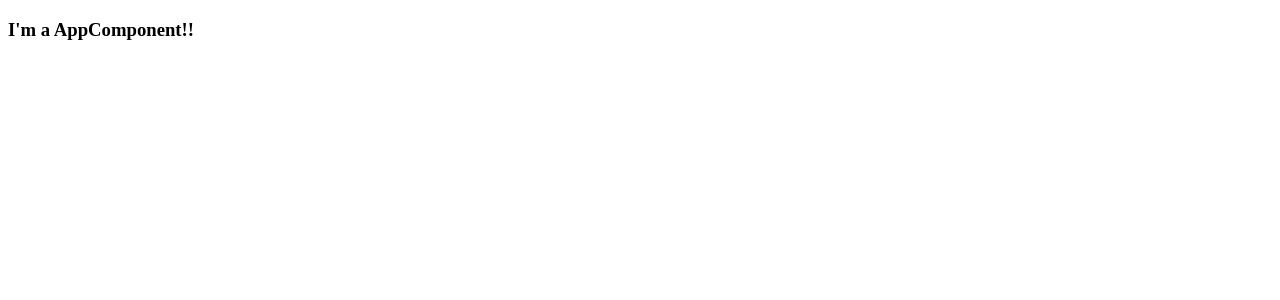
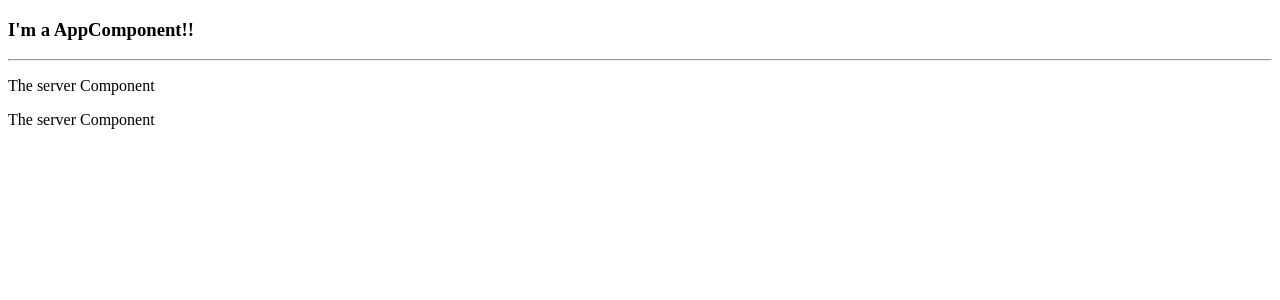
Before and after one commit to JuanOlivadoti/Angular5Course-Max, an Angular app in the folder my-first-app/: page / in a window 1280 px wide. Shown: the top 300 px of the page. Built offline with nearby package versions, Linux system fonts and the light colour scheme.

Commit message:
templateUrl!!!
componente generado con cli

```diff
--- a/my-first-app/src/app/app.component.html
+++ b/my-first-app/src/app/app.component.html
@@ -1 +1,3 @@
 <h3>I'm a AppComponent!!</h3>
+<hr>
+<app-servers></app-servers>
--- a/my-first-app/src/app/app.module.ts
+++ b/my-first-app/src/app/app.module.ts
@@ -5,11 +5,15 @@ import { HttpModule } from '@angular/http';
 
 
 import { AppComponent } from './app.component';
+import { ServerComponent } from './server/server.component';
+import { ServersComponent } from './servers/servers.component';
 
 
 @NgModule({
   declarations: [
-    AppComponent
+    AppComponent,
+    ServerComponent,
+    ServersComponent
   ],
   imports: [
     BrowserModule,
--- a/my-first-app/src/app/server/server.component.ts
+++ b/my-first-app/src/app/server/server.component.ts
@@ -1,12 +1,9 @@
-import { Component } from "@angular/core";
+import { Component } from '@angular/core';
 
 @Component({
-    selector: 'app-sever',
-    template: './server.component.html'
+    selector: 'app-server',
+    templateUrl: './server.component.html'
 })
 
 export class ServerComponent {
-    constructor(parameters) {
-
-    }
 }
--- /dev/null
+++ b/my-first-app/src/app/servers/servers.component.html
@@ -0,0 +1,2 @@
+<app-server></app-server>
+<app-server></app-server>
--- /dev/null
+++ b/my-first-app/src/app/servers/servers.component.ts
@@ -0,0 +1,15 @@
+import { Component, OnInit } from '@angular/core';
+
+@Component({
+  selector: 'app-servers',
+  templateUrl: './servers.component.html',
+  styleUrls: ['./servers.component.css']
+})
+export class ServersComponent implements OnInit {
+
+  constructor() { }
+
+  ngOnInit() {
+  }
+
+}
```
Also changed, not shown: my-first-app/src/app/servers/servers.component.css (added).
